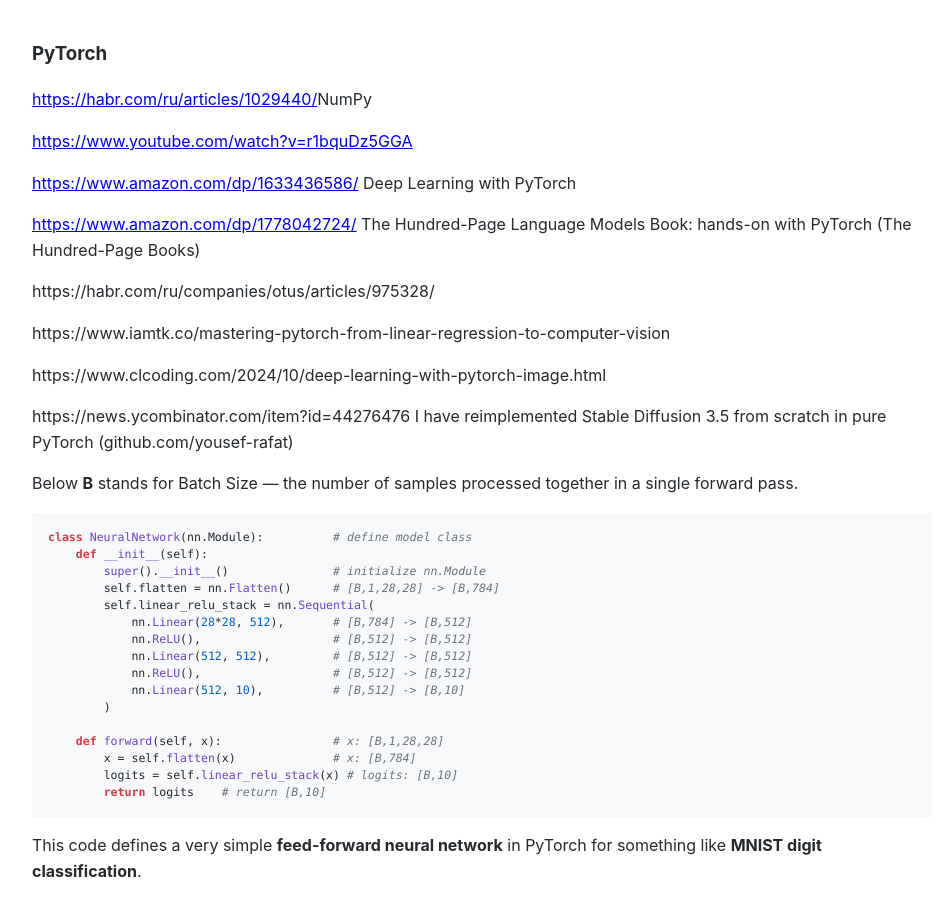
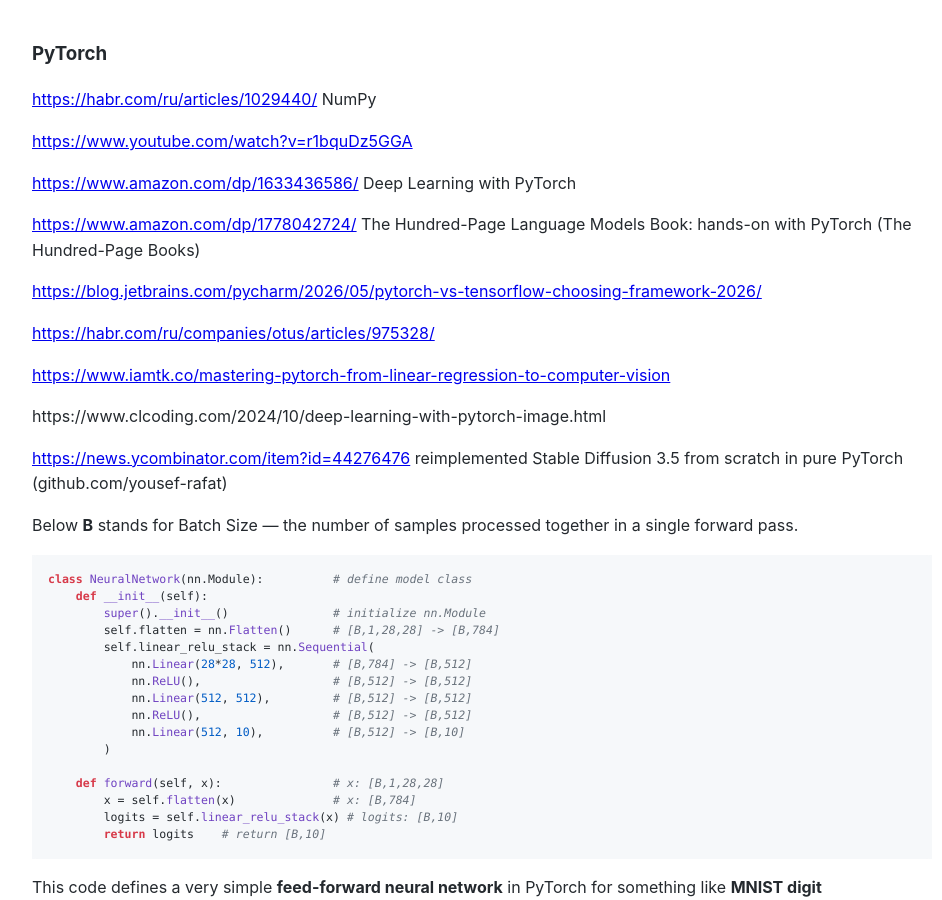
Before and after one commit to Michael-Lubinsky/michael-lubinsky.github.com, a Jekyll site: the page built from ml/pytorch.md, in a window 1280 px wide and 900 px high. Shown: the whole window, without its empty margins (158-1100 px from the left). Built offline with Jekyll 4.4.1, drawn with Linux system fonts in a browser that asks for light colours; our own code applies the rules of GitHub Pages for plain Markdown files.

Commit message:
Update pytorch.md

```diff
--- a/ml/pytorch.md
+++ b/ml/pytorch.md
@@ -1,6 +1,6 @@
 ### PyTorch
 
-<https://habr.com/ru/articles/1029440/>NumPy
+<https://habr.com/ru/articles/1029440/>  NumPy
 
 <https://www.youtube.com/watch?v=r1bquDz5GGA>
 
@@ -8,14 +8,15 @@
 
 <https://www.amazon.com/dp/1778042724/> The Hundred-Page Language Models Book: hands-on with PyTorch (The Hundred-Page Books)
 
+<https://blog.jetbrains.com/pycharm/2026/05/pytorch-vs-tensorflow-choosing-framework-2026/>
 
-https://habr.com/ru/companies/otus/articles/975328/
+<https://habr.com/ru/companies/otus/articles/975328/>
 
-https://www.iamtk.co/mastering-pytorch-from-linear-regression-to-computer-vision
+<https://www.iamtk.co/mastering-pytorch-from-linear-regression-to-computer-vision>
 
 https://www.clcoding.com/2024/10/deep-learning-with-pytorch-image.html
 
-https://news.ycombinator.com/item?id=44276476 I have reimplemented Stable Diffusion 3.5 from scratch in pure PyTorch (github.com/yousef-rafat)
+<https://news.ycombinator.com/item?id=44276476>  reimplemented Stable Diffusion 3.5 from scratch in pure PyTorch (github.com/yousef-rafat)
 
 Below __B__ stands for Batch Size — the number of samples processed together in a single forward pass.
 
```
